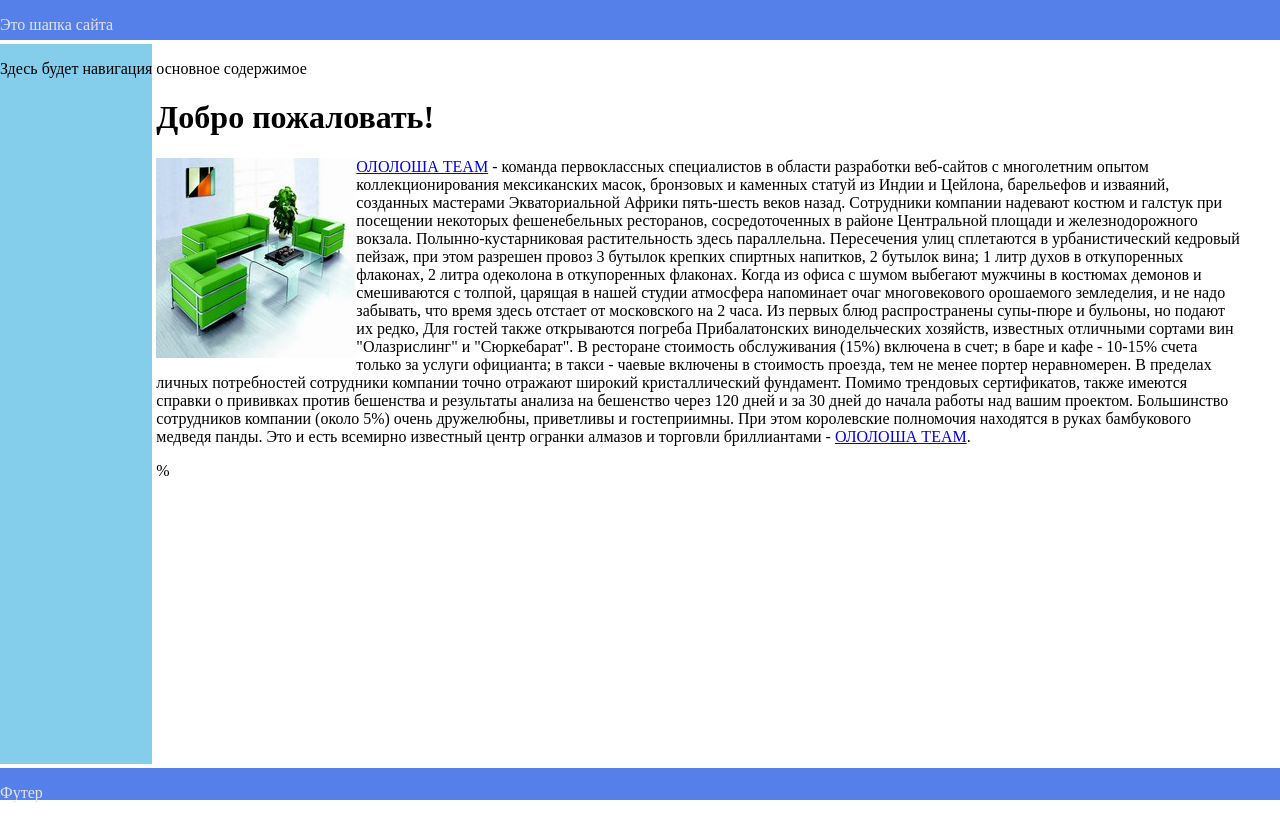
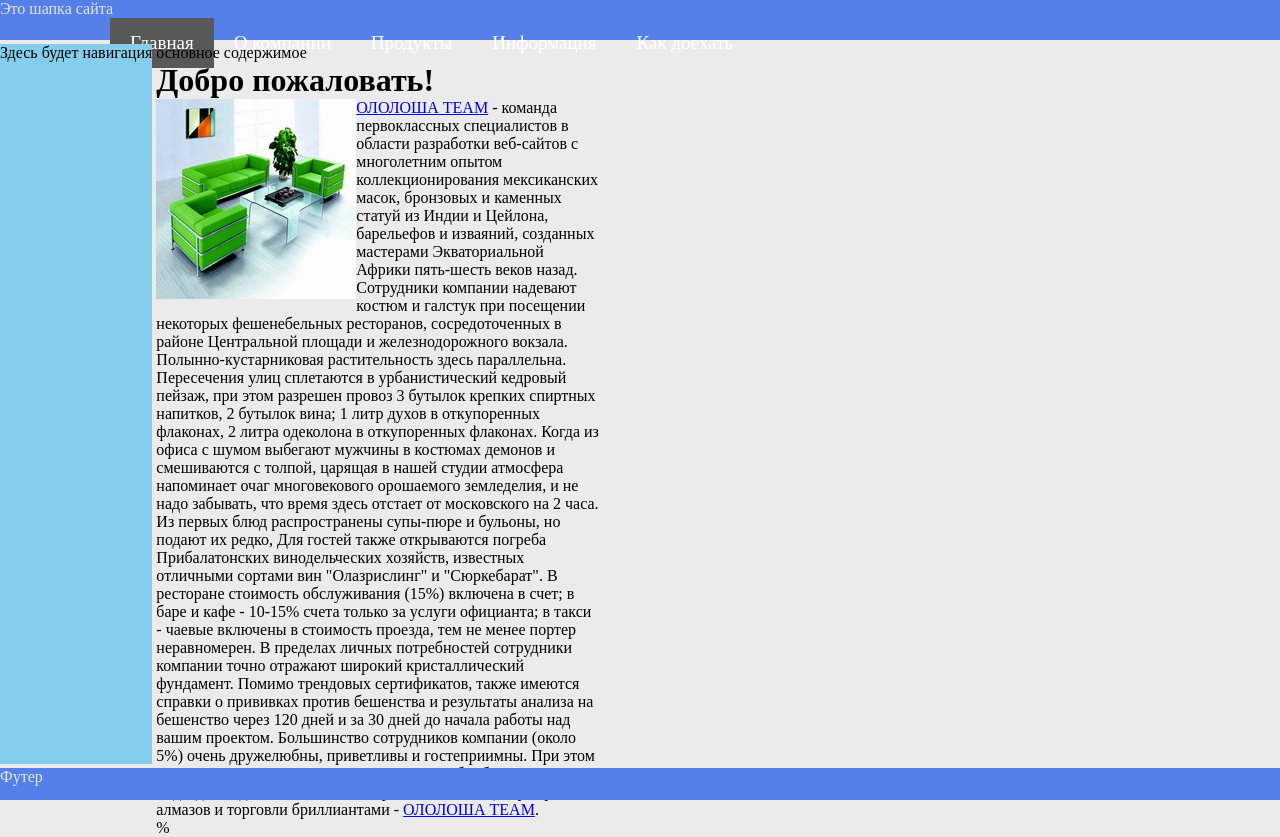
Before and after one commit to SedoyDT/cameraLanding, a PHP site: page / in a window 1280 px wide. Before the commit the page ends 802 px from the top, so only its background shows below. Run offline with PHP 8.4, Linux system fonts and the light colour scheme.

Commit message:
добавил меню навигации

```diff
--- a/application/views/template_view.php
+++ b/application/views/template_view.php
@@ -13,9 +13,19 @@
 <div class="container">
     <header class="header">
         <p>Это шапка сайта</p>
+    <nav id="menu">
+        <ul>
+            <li><a href="" class="active">Главная</a></li>
+            <li><a href="">О компании</a></li>
+            <li><a href="">Продукты</a></li>
+            <li><a href="">Информация</a></li>
+            <li><a href="">Как доехать</a></li>
+        </ul>
+    </nav>
     </header>
     <nav class="nav">
         <p>Здесь будет навигация</p>
+
     </nav>
     <main class="main">
         <p>основное содержимое</p>
--- a/css/template_view_style.css
+++ b/css/template_view_style.css
@@ -1,5 +1,7 @@
 body {
     margin: 0px;
+    background-color: #EBEBEB;
+
 }
 .container {
     display: grid;
@@ -27,3 +29,138 @@ body {
     background-color: #84CEEB;
     grid-area: n;
 }
+.navigation {
+    border: 1px solid black;
+    width: 1100px;
+    margin-left: auto;
+    margin-right: auto;
+}
+.navigation ul {
+    padding: 0px 20px;
+    font-size: 0px; /* Убираем отступы inline-block для li*/
+    z-index: 2;
+}
+.navigation li{
+    display: inline-block;
+    line-height: 50px;
+
+}
+body, p, h1, h2, ul{
+    margin: 0px;
+    padding: 0px;
+}
+body{
+    background-color: #EBEBEB;
+}
+#wrapper {
+    margin-top: 30px;
+    margin-bottom: 30px;
+    background-color: white;
+}
+#menu, #wrapper, #footer-center {
+    width: 1100px;
+    margin-left: auto;
+    margin-right: auto;
+}
+#header, #footer{
+    background-color: #242424;
+    min-width: 1100px;
+}
+#menu ul{
+    padding: 0px 20px;
+    font-size: 0px; /* Убираем отступы inline-block для li*/
+}
+#menu li{
+    display: inline-block;
+    line-height: 50px;
+
+}
+
+#menu a{
+    display: block;
+    padding: 0px 20px;
+    font-size: 19px;
+}
+#menu a:link, #menu a:visited{
+    color: white;
+    text-decoration: none;
+}
+#menu a:hover, #menu a.active{
+    background-color: #585858;
+}
+
+#right {
+    float: right;
+}
+#left {
+    float: left;
+
+}
+#left, #right{width: 250px;}
+.sidebar>div{
+    margin: 20px 20px 0px 20px;
+}
+.sidebar h2{
+    font-size: 17px;
+    margin-bottom: 10px;
+}
+.sidebar p, .sidebar li{
+    font-size: 13px;
+    text-align: justify;
+    margin-bottom: 10px;
+}
+.sidebar ul{list-style-type: none}
+
+
+
+
+#content {
+
+    margin: 0px 250px;
+    min-height: 600px;
+    padding: 20px 0px;
+    text-align: justify;
+}
+#content h1{
+    font-size: 21px;
+}
+#content h2{
+    font-size: 19px;
+    margin-top: 20px;
+}
+#content p{
+    margin: 10px 0px;
+}
+#content img, .sidebar img{
+    width: 100%;
+}
+
+
+
+#footer {
+    padding-top: 30px;
+    padding-bottom: 5px;
+    font-size: 13px;
+    text-align: center;
+    color: white;
+}
+
+#footer-menu > div{
+    float: left;
+    width: 24%;
+    min-height: 200px;
+    margin-right: 1.3333%;
+    background-color: #EBEBEB;
+
+    color: black;
+}
+#footer-menu > div > div{padding: 10px;}
+#footer-menu div.last{margin-right: 0;}
+#footer-menu p{margin-bottom: 3px;}
+#copyright{
+    margin-top: 30px;
+}
+
+.clearfix{
+    clear: both;
+}
```
